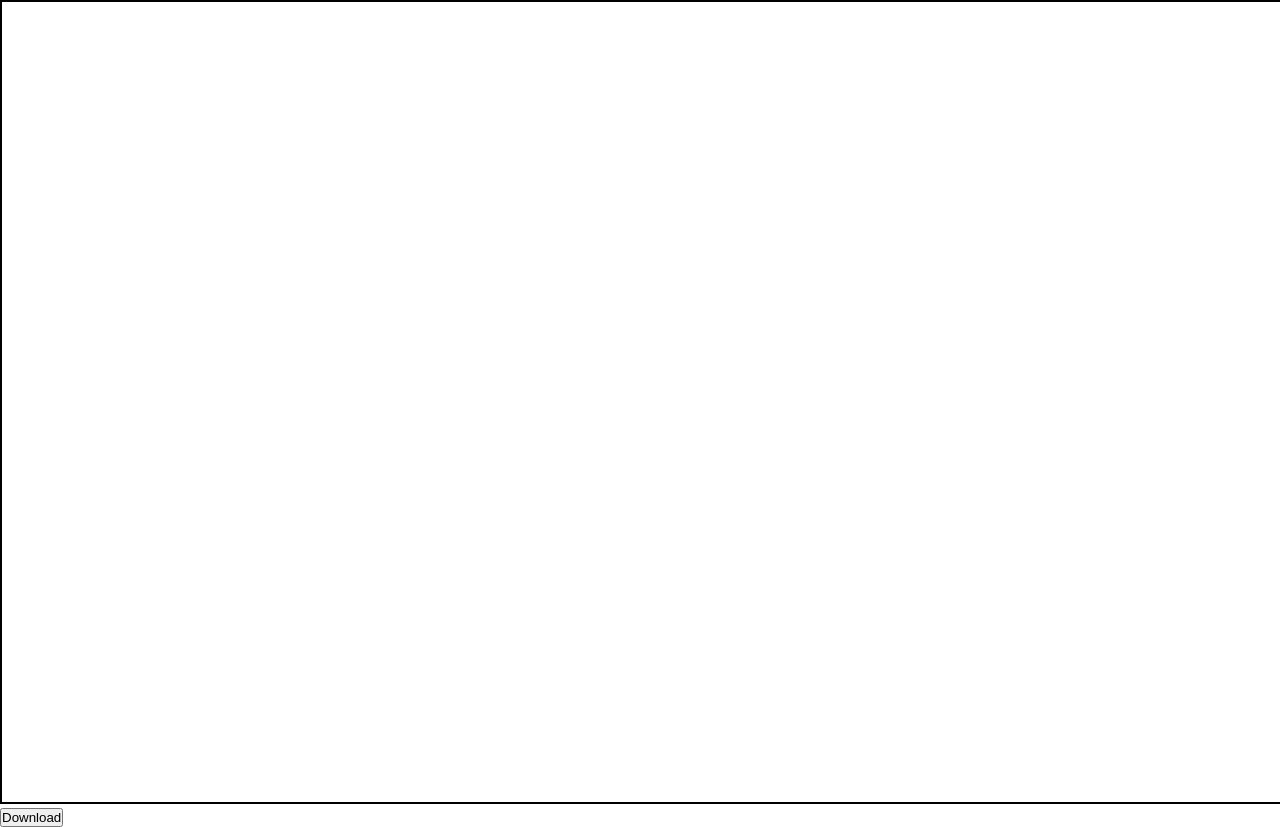
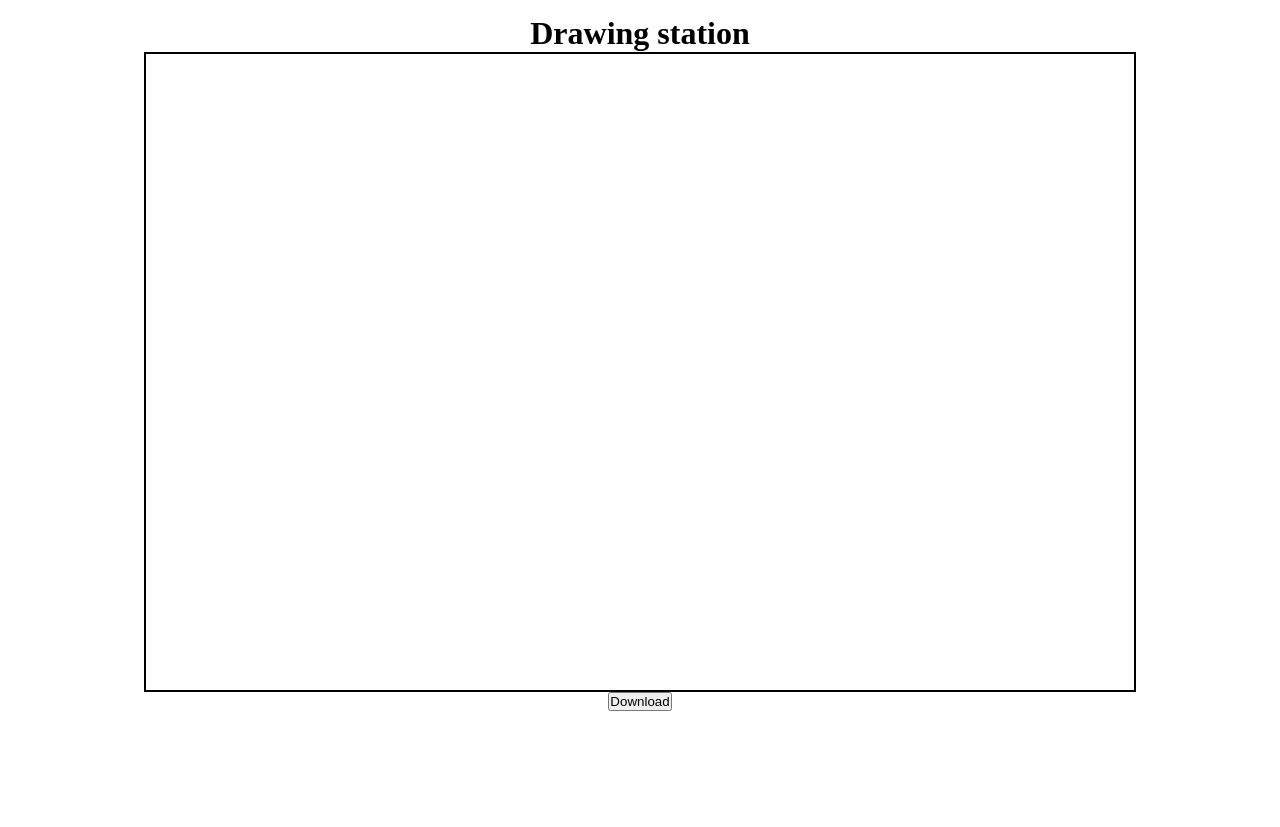
Before and after one commit to Skafec/Paint, a plain HTML site: page index.html in a window 1280 px wide. After the commit the page ends 800 px from the top, so only its background shows below. Drawn offline with Linux system fonts and the light colour scheme.

Commit message:
Centering, adding title, added div holders for buttons

```diff
--- a/index.html
+++ b/index.html
@@ -8,8 +8,22 @@
     <title>Canvas tut</title>
 </head>
 <body>
-    <canvas id="canvas"></canvas>
-    <a id="download" download="image.png"><button type="button" onClick="download()">Download</button></a>
+    <div id="wrapper">
+        <h1>Drawing station</h1>
+
+        <div id="pen-colors">
+
+        </div>
+
+        <div id="background-colors">
+
+        </div>
+
+        <canvas id="canvas"></canvas>
+
+        <a id="download" download="image.png"><button type="button" onClick="download()">Download</button></a>
+    </div>
+
 
 
     <script src="canvas.js"></script>
--- a/style.css
+++ b/style.css
@@ -4,6 +4,19 @@
     box-sizing: border-box;
 }
 
+#wrapper {
+    margin: 15px 20px;
+    text-align: center;
+}
+
+canvas {
+    padding: 0;
+    margin: auto;
+    display: block;
+}
+
 #canvas {
     border: 2px solid black;
+    height: 80vh;
+    width: 80%;
 }
```
